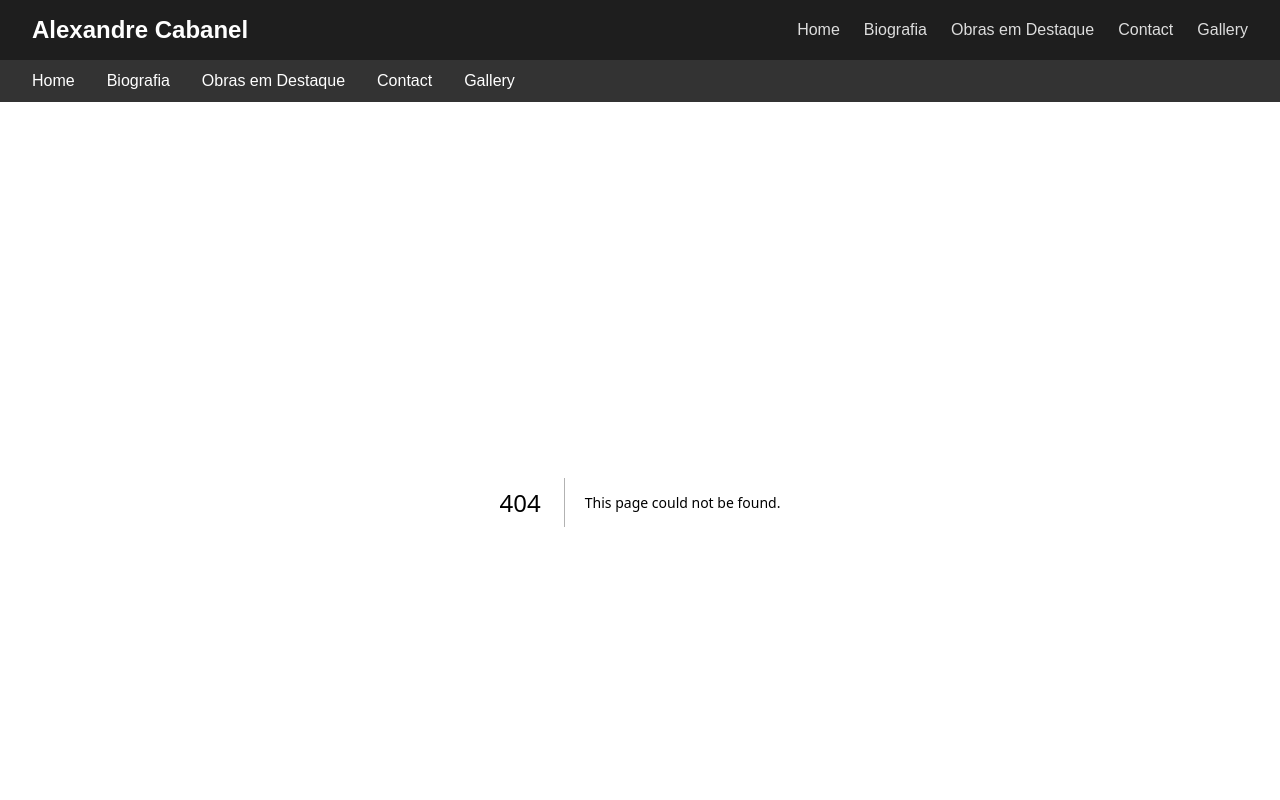
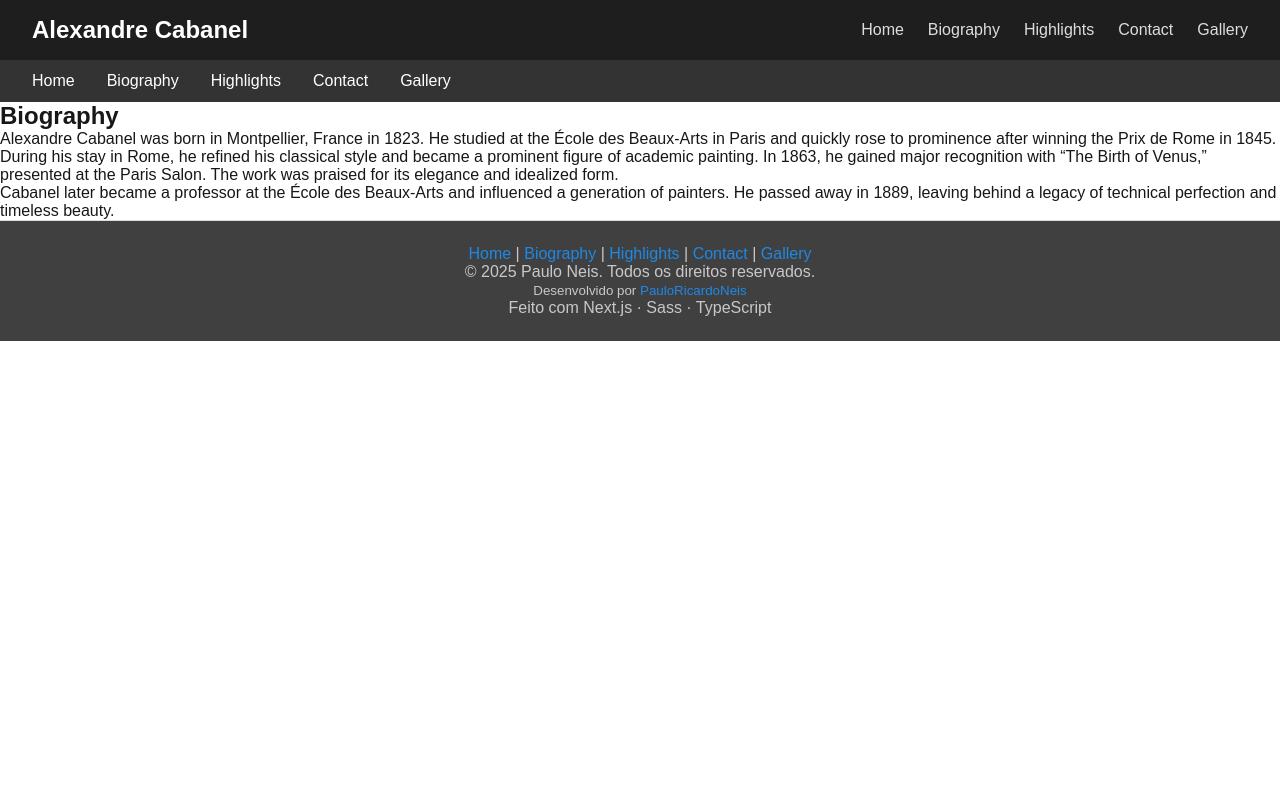
Before and after one commit to PauloRicardoNeis/VS16A-Task01, a Next.js app: page /biography in a window 1280 px wide. Before the commit this address had no page. Shown: the top 800 px of the page. Built offline with nearby package versions, Linux system fonts and the light colour scheme.

Commit message:
Task02 | fix | padronizando linguagem do conteúdo

```diff
--- /dev/null
+++ b/src/app/biography/page.tsx
@@ -0,0 +1,16 @@
+export default function BiographyPage() {
+    return (
+        <section>
+            <h1>Biography</h1>
+            <p>
+                Alexandre Cabanel was born in Montpellier, France in 1823. He studied at the École des Beaux-Arts in Paris and quickly rose to prominence after winning the Prix de Rome in 1845.
+            </p>
+            <p>
+                During his stay in Rome, he refined his classical style and became a prominent figure of academic painting. In 1863, he gained major recognition with “The Birth of Venus,” presented at the Paris Salon. The work was praised for its elegance and idealized form.
+            </p>
+            <p>
+                Cabanel later became a professor at the École des Beaux-Arts and influenced a generation of painters. He passed away in 1889, leaving behind a legacy of technical perfection and timeless beauty.
+            </p>
+        </section>
+    );
+}
--- a/src/app/page.tsx
+++ b/src/app/page.tsx
@@ -3,10 +3,10 @@ export default function HomePage() {
         <section>
             <h1>Alexandre Cabanel</h1>
             <p>
-                Alexandre Cabanel foi um dos grandes nomes do academicismo francês do século XIX. Conhecido por suas composições refinadas, domínio técnico e temática mitológica ou religiosa, Cabanel representa o auge da pintura acadêmica antes do surgimento do impressionismo.
+                Alexandre Cabanel was a renowned 19th-century French academic painter known for his classical beauty, precise technique, and mythological themes. He was a favorite of Napoleon III and a symbol of the academic art tradition that dominated French salons before the rise of Impressionism.
             </p>
             <p>
-                Suas obras aliam idealização clássica à execução perfeita, tendo sido admirado tanto por críticos quanto por elites políticas. Esta página celebra sua vida, sua arte e seu legado.
+                This website is dedicated to celebrating his life and works, featuring biographical information, selected masterpieces, and a visual gallery of his most iconic paintings.
             </p>
         </section>
     );
--- a/src/data/navLinks.ts
+++ b/src/data/navLinks.ts
@@ -1,7 +1,7 @@
 export const navLinks = [
     { href: "/", label: "Home" },
-    { href: "/menu2", label: "Biografia" },
-    { href: "/menu3", label: "Obras em Destaque" },
+    { href: "/biography", label: "Biography" },
+    { href: "/highlights", label: "Highlights" },
     { href: "/contact", label: "Contact" },
     { href: "/gallery", label: "Gallery" }
 ];
```
Also changed, not shown: src/app/highlights/page.tsx (added, +21 -0 lines), src/app/menu2/page.tsx (deleted, +0 -16 lines), src/app/menu3/page.tsx (deleted, +0 -15 lines).
